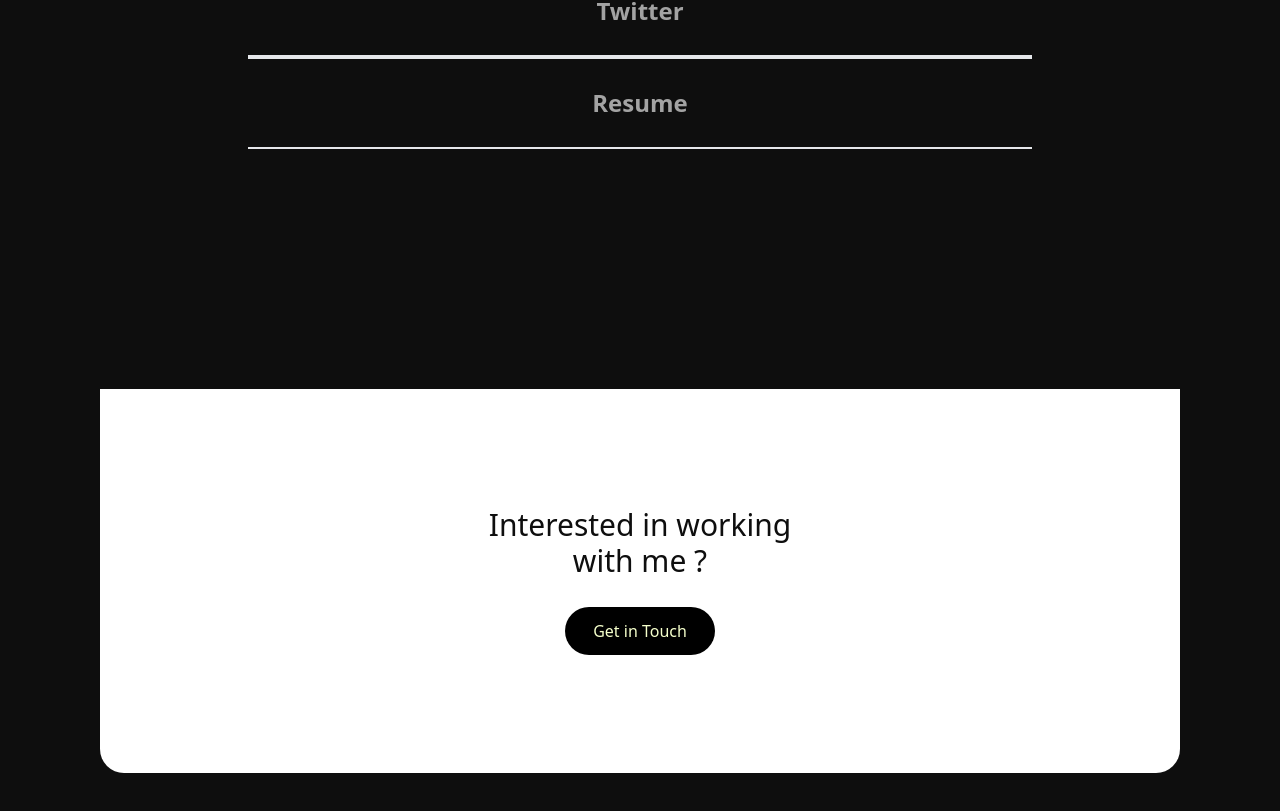
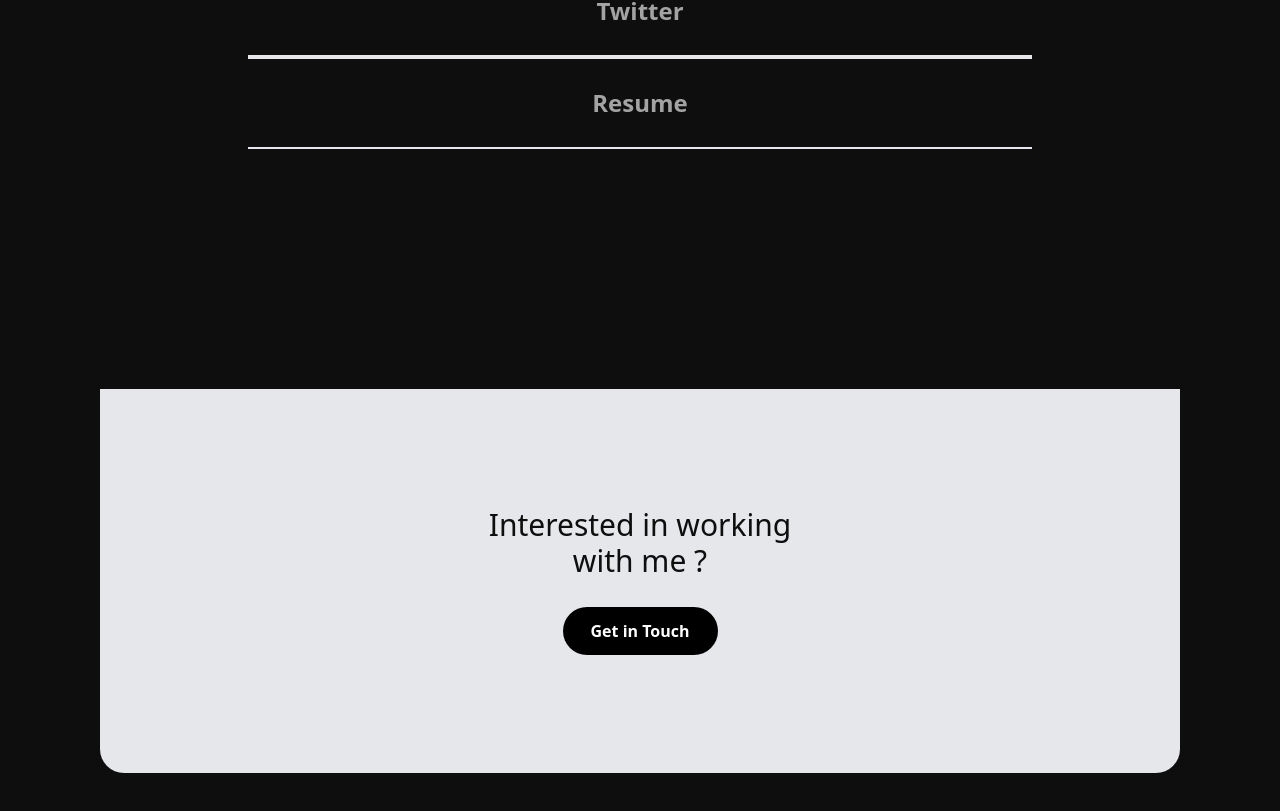
Before and after one commit to dhruvsovasaria/portfolio, a React (Vite) app: page / in a window 1280 px wide. Shown: the part 3292-4103 px from the top of the page. Built offline with nearby package versions, Linux system fonts and the light colour scheme; a web font is replaced by a local one.

Commit message:
refactor

```diff
--- a/src/components/Contact.jsx
+++ b/src/components/Contact.jsx
@@ -28,14 +28,15 @@ const Contact = () => {
         </div>
       </section>
 
-      <div className="bg-white min-h-96  text-center mx-auto flex justify-center items-center mt-60 rounded-bl-3xl rounded-br-3xl flex-col ">
+      <div className="bg-gray-200 min-h-96  text-center mx-auto flex justify-center items-center mt-60 rounded-bl-3xl rounded-br-3xl flex-col ">
         <div className="text-3xl text-codeblacktext-codeblack text-codeblack">
           Interested in working
         </div>
         <div className="text-3xl text-codeblack ">with me ?</div>
         <a
           href=""
-          className="bg-black text-codelightlime mt-7 rounded-full px-7 py-3"
+          className="bg-black text-white
+           mt-7 rounded-full px-7 py-3 font-bold hover:scale-105 transition-all duration-100"
         >
           Get in Touch
         </a>
```
